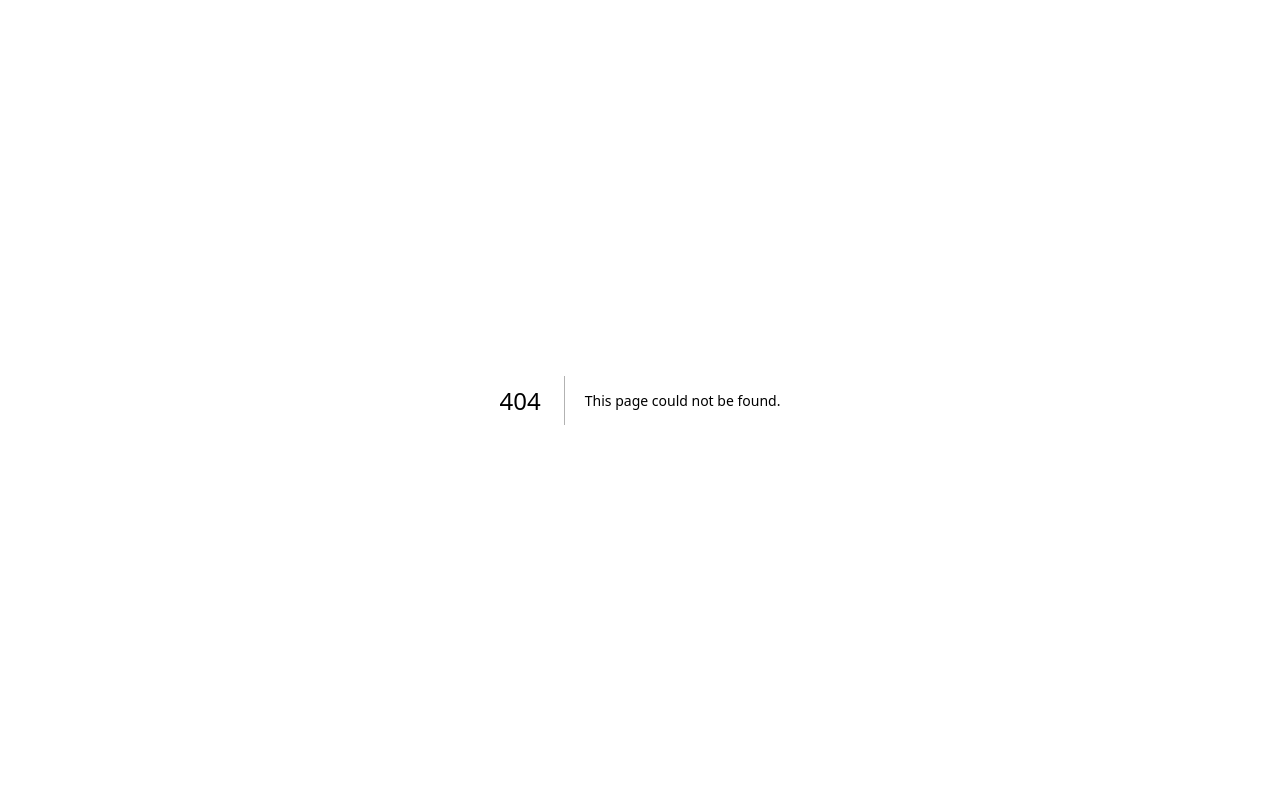
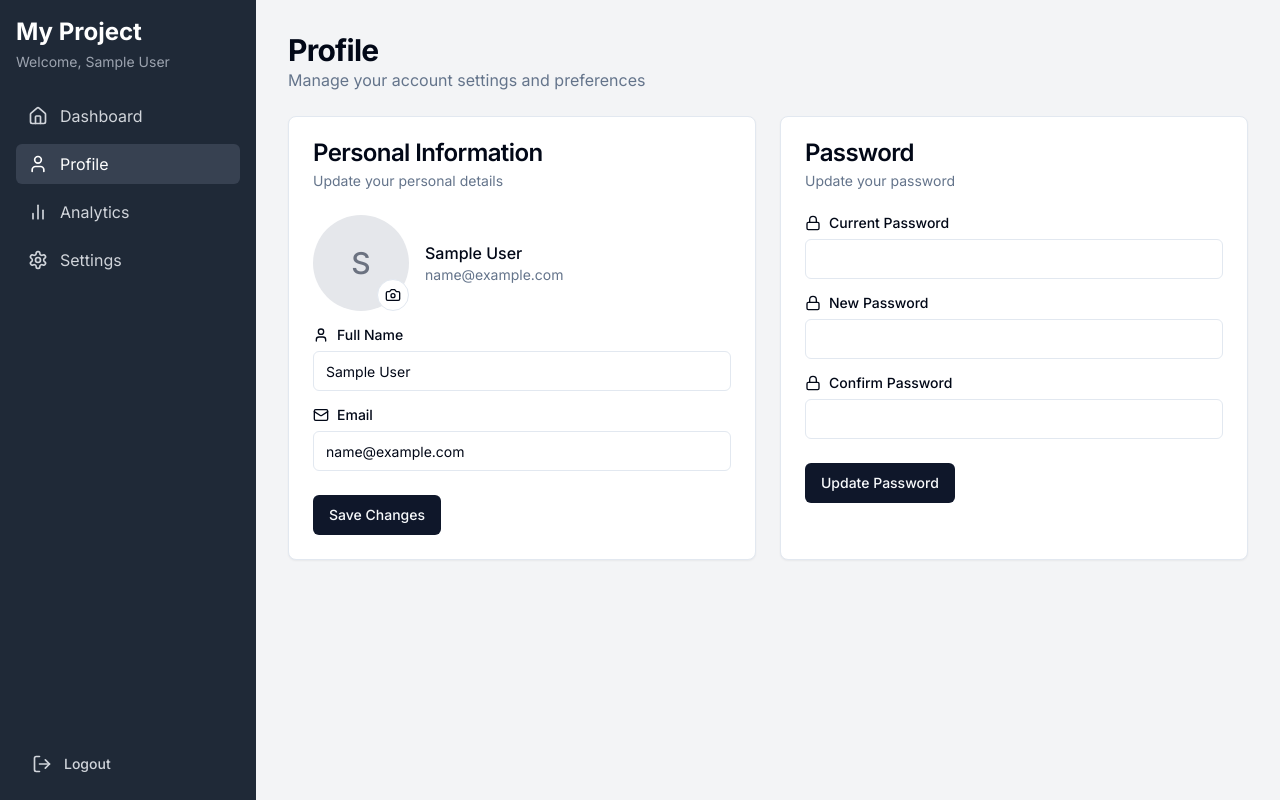
Before and after one commit to barisvelioglu/my-new-project, a Next.js app: page /dashboard/profile in a window 1280 px wide. Before the commit this address had no page. Built offline with nearby package versions, Linux system fonts and the light colour scheme; sample sign-in values are in the browser's storage.

Commit message:
Add profile page

```diff
--- /dev/null
+++ b/app/dashboard/profile/page.tsx
@@ -0,0 +1,182 @@
+'use client'
+
+import { useState } from 'react'
+import { useAuth } from '@/contexts/auth-context'
+import { Button } from '@/components/ui/button'
+import { Input } from '@/components/ui/input'
+import { Label } from '@/components/ui/label'
+import {
+  Card,
+  CardContent,
+  CardDescription,
+  CardFooter,
+  CardHeader,
+  CardTitle,
+} from '@/components/ui/card'
+import { User, Mail, Lock, Camera } from 'lucide-react'
+
+export default function ProfilePage() {
+  const { user } = useAuth()
+  const [formData, setFormData] = useState({
+    name: user?.name || '',
+    email: user?.email || '',
+    currentPassword: '',
+    newPassword: '',
+    confirmPassword: '',
+  })
+
+  const handleChange = (e: React.ChangeEvent<HTMLInputElement>) => {
+    const { name, value } = e.target
+    setFormData(prev => ({ ...prev, [name]: value }))
+  }
+
+  const handleSubmit = (e: React.FormEvent) => {
+    e.preventDefault()
+    // This would be where you'd call an API to update the profile
+    alert('Profile updated!')
+  }
+
+  return (
+    <div className="space-y-6">
+      <div className="flex flex-col sm:flex-row sm:items-center sm:justify-between">
+        <div>
+          <h1 className="text-3xl font-bold tracking-tight">Profile</h1>
+          <p className="text-muted-foreground">
+            Manage your account settings and preferences
+          </p>
+        </div>
+      </div>
+
+      <div className="grid gap-6 md:grid-cols-2">
+        <Card>
+          <CardHeader>
+            <CardTitle>Personal Information</CardTitle>
+            <CardDescription>Update your personal details</CardDescription>
+          </CardHeader>
+          <form onSubmit={handleSubmit}>
+            <CardContent className="space-y-4">
+              <div className="flex items-center space-x-4">
+                <div className="relative">
+                  <div className="h-24 w-24 rounded-full bg-gray-200 flex items-center justify-center text-gray-500 overflow-hidden">
+                    {user?.name && (
+                      <span className="text-3xl font-medium">
+                        {user.name.charAt(0).toUpperCase()}
+                      </span>
+                    )}
+                  </div>
+                  <Button
+                    type="button"
+                    variant="outline"
+                    size="sm"
+                    className="absolute bottom-0 right-0 rounded-full h-8 w-8 p-0"
+                  >
+                    <Camera className="h-4 w-4" />
+                  </Button>
+                </div>
+                <div className="flex-1">
+                  <h3 className="font-medium">{user?.name}</h3>
+                  <p className="text-sm text-muted-foreground">{user?.email}</p>
+                </div>
+              </div>
+
+              <div className="space-y-2">
+                <Label htmlFor="name">
+                  <div className="flex items-center gap-2">
+                    <User className="h-4 w-4" />
+                    <span>Full Name</span>
+                  </div>
+                </Label>
+                <Input
+                  id="name"
+                  name="name"
+                  value={formData.name}
+                  onChange={handleChange}
+                />
+              </div>
+
+              <div className="space-y-2">
+                <Label htmlFor="email">
+                  <div className="flex items-center gap-2">
+                    <Mail className="h-4 w-4" />
+                    <span>Email</span>
+                  </div>
+                </Label>
+                <Input
+                  id="email"
+                  name="email"
+                  type="email"
+                  value={formData.email}
+                  onChange={handleChange}
+                />
+              </div>
+            </CardContent>
+            <CardFooter>
+              <Button type="submit">Save Changes</Button>
+            </CardFooter>
+          </form>
+        </Card>
+
+        <Card>
+          <CardHeader>
+            <CardTitle>Password</CardTitle>
+            <CardDescription>Update your password</CardDescription>
+          </CardHeader>
+          <form onSubmit={handleSubmit}>
+            <CardContent className="space-y-4">
+              <div className="space-y-2">
+                <Label htmlFor="currentPassword">
+                  <div className="flex items-center gap-2">
+                    <Lock className="h-4 w-4" />
+                    <span>Current Password</span>
+                  </div>
+                </Label>
+                <Input
+                  id="currentPassword"
+                  name="currentPassword"
+                  type="password"
+                  value={formData.currentPassword}
+                  onChange={handleChange}
+                />
+              </div>
+
+              <div className="space-y-2">
+                <Label htmlFor="newPassword">
+                  <div className="flex items-center gap-2">
+                    <Lock className="h-4 w-4" />
+                    <span>New Password</span>
+                  </div>
+                </Label>
+                <Input
+                  id="newPassword"
+                  name="newPassword"
+                  type="password"
+                  value={formData.newPassword}
+                  onChange={handleChange}
+                />
+              </div>
+
+              <div className="space-y-2">
+                <Label htmlFor="confirmPassword">
+                  <div className="flex items-center gap-2">
+                    <Lock className="h-4 w-4" />
+                    <span>Confirm Password</span>
+                  </div>
+                </Label>
+                <Input
+                  id="confirmPassword"
+                  name="confirmPassword"
+                  type="password"
+                  value={formData.confirmPassword}
+                  onChange={handleChange}
+                />
+              </div>
+            </CardContent>
+            <CardFooter>
+              <Button type="submit">Update Password</Button>
+            </CardFooter>
+          </form>
+        </Card>
+      </div>
+    </div>
+  )
+}
```
